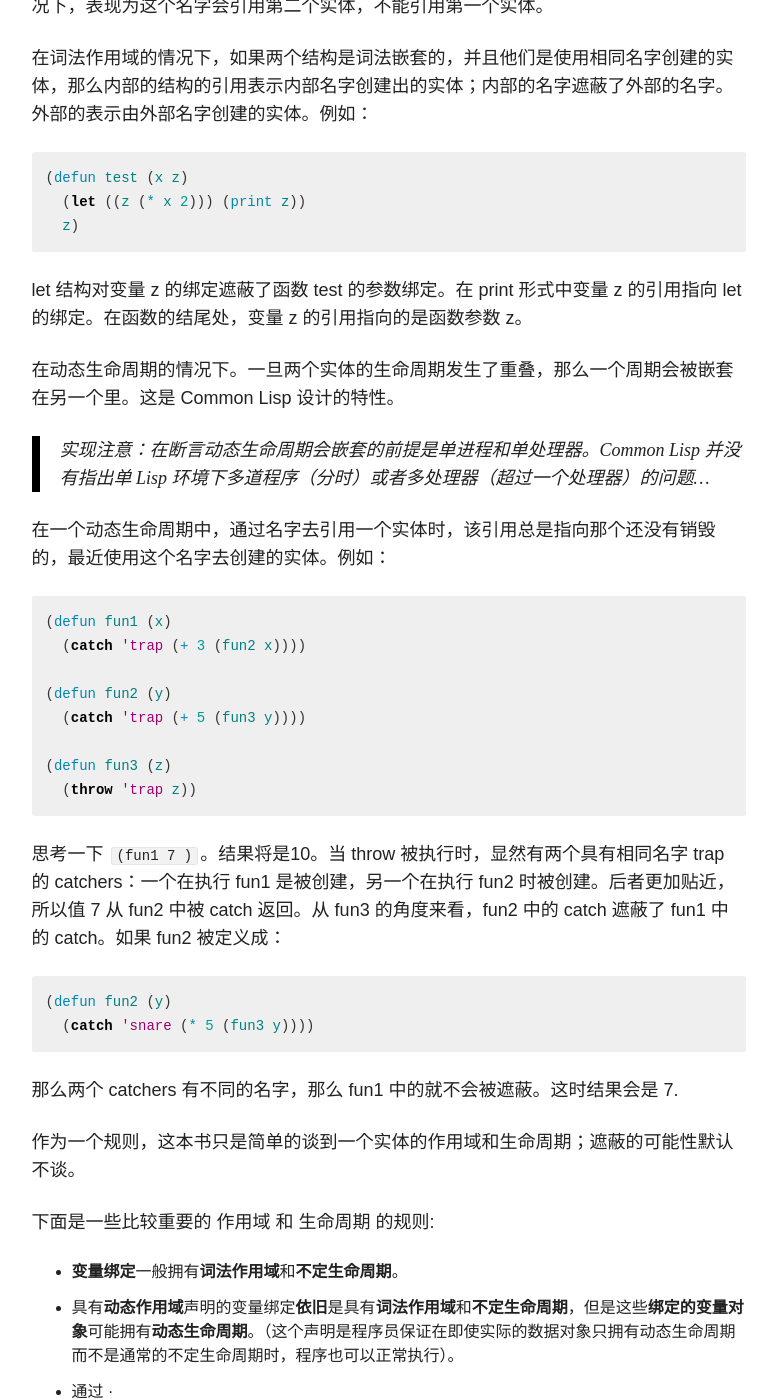
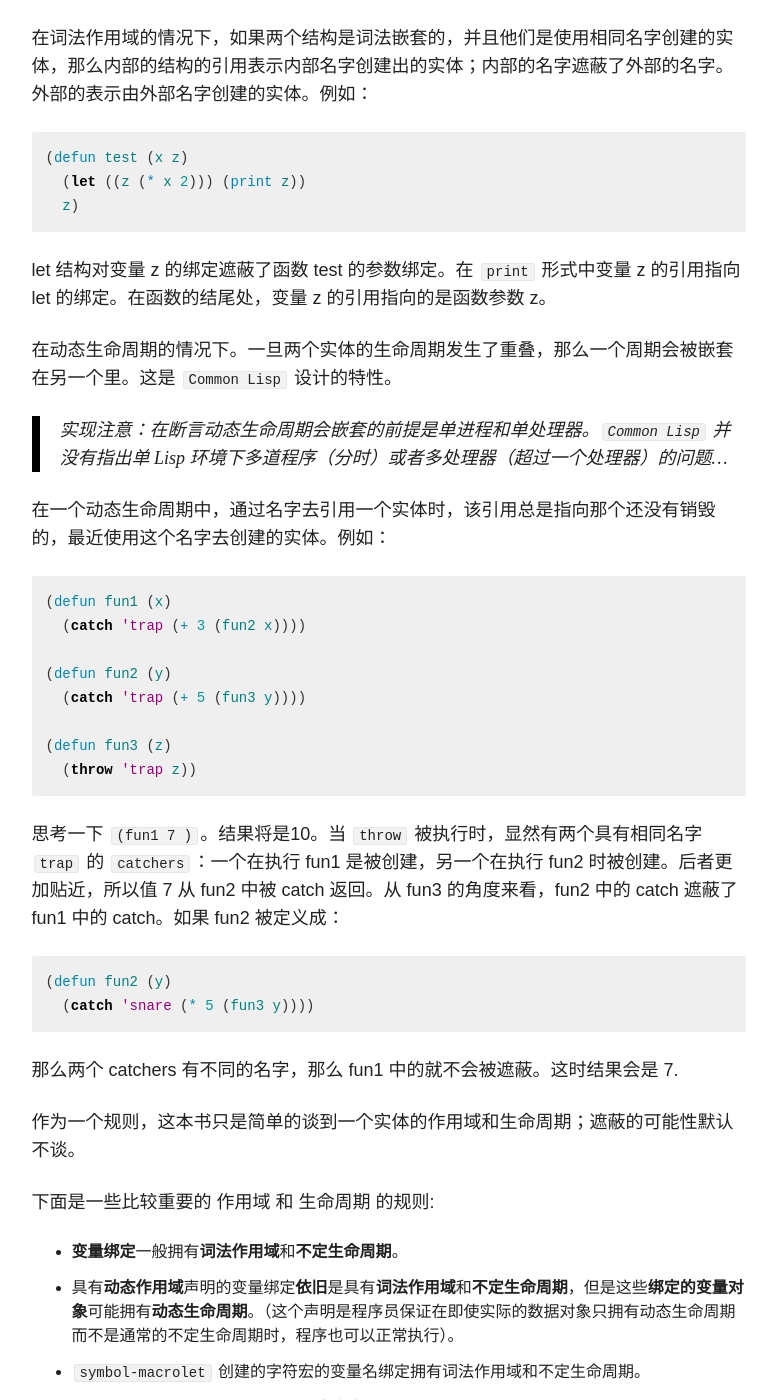
Before and after one commit to Habens/habens.github.io, a Jekyll site: the page built from _posts/blog/2016-04-20-common-lisp-scope-and-extent.markdown, in a window 1280 px wide and 1400 px high, scrolled down 2792 px. Shown: the whole window, without its empty margins (348-1125 px from the left). Built offline with Jekyll 4.4.1, drawn with Linux system fonts in a browser that asks for light colours; comment, search, counter and statistics services are not loaded; some of the changed text lies outside the part shown.

Commit message:
added source english version article link, and format content

````diff
--- a/_posts/blog/2016-04-20-common-lisp-scope-and-extent.markdown
+++ b/_posts/blog/2016-04-20-common-lisp-scope-and-extent.markdown
@@ -21,7 +22,7 @@
 (defun copy-cell (x) (cons (car x) (cdr x)))
 ```
 
-参数 x 的作用域是整个 defun 形式 (form) 内（body），在 defun 外，没有任何办法去引用 x。同样，参数 x （调用 copy-cell 的实参）的生命周期是从这个函数被调用到退出的时间。（一般情况下，参数的生命周期可能超过函数退出时间，但在这个简单的例子里面不会发生。）
+参数 x 的作用域是整个 `defun` 形式 (form) 内（body），在 `defun` 外，没有任何办法去引用 x。同样，参数 x （调用 copy-cell 的实参）的生命周期是从这个函数被调用到退出的时间。（一般情况下，参数的生命周期可能超过函数退出时间，但在这个简单的例子里面不会发生。）
 
 在 Common Lisp 中，在执行一些语言结构时会**创建**（established）一个可引用的实体，该实体的作用域和生命周期都是相对于该结构和该实体被创建的时间（在执行该结构的时间段内）来说的。这里有必要指出，这个**实体**不仅仅指 Common Lisp 的数据对象，比如 **symbols** 和 **conses**，而且包含 **变量绑定**（variable bindings）（一般变量和特殊变量都包括），**catchers**，和 **go 标签**。重要的是要区分清楚**实体**和**实体的名字**。就像下面这个函数定义
 
@@ -39,9 +40,9 @@
 * **不定作用域**。引用可以发生在任何程序的任何地方。
 
 * **动态生命周期**。引用可能发生在实体创建到销毁期间的任何时刻。作为一个规则, 实体在创建的结构运行完成后或者在其他地方被终结时被销毁。因此具有动态生命周期的实体遵循栈氏规则，把嵌套运行的那些创建结构并联起来。<br><br>
-例如：with-open-file 结构建立了与一个文件的联系，然后创建了一个流对象来表示这个关联。这个流对象拥有不定生命周期，但是与被打开文件的关联是动态生命周期的：当控制退出 with-open0file 结构，不论是否正常，这个流都会被自动关闭。
+例如：`with-open-file` 结构建立了与一个文件的联系，然后创建了一个流对象来表示这个关联。这个流对象拥有不定生命周期，但是与被打开文件的关联是动态生命周期的：当控制退出 with-open0file 结构，不论是否正常，这个流都会被自动关闭。
 
-* **不定生命周期**。只要有可能引用仍然存在实体就继续存在。（如果可以证明没有任何引用指向这个实体，Common Lisp 的具体实现可以任意的销毁一个实体。垃圾回收机制隐式地使用这样的证明。）<br><br>
+* **不定生命周期**。只要有可能引用仍然存在实体就继续存在。（如果可以证明没有任何引用指向这个实体，`Common Lisp` 的具体实现可以任意的销毁一个实体。垃圾回收机制隐式地使用这样的证明。）<br><br>
 例如：大多数 Common Lisp 的数据对象拥有不定生命周期。<br><br>
 例如：**词法作用域**函数的**参数绑定**具有**不定生命周期**。（相反的是，在 Algol 里，词法作用与函数参数的绑定具有动态生命周期）
 
@@ -74,11 +75,11 @@
   z)
 ```
 
-let 结构对变量 z 的绑定遮蔽了函数 test 的参数绑定。在 print 形式中变量 z 的引用指向 let 的绑定。在函数的结尾处，变量 z 的引用指向的是函数参数 z。
+let 结构对变量 z 的绑定遮蔽了函数 test 的参数绑定。在 `print` 形式中变量 z 的引用指向 let 的绑定。在函数的结尾处，变量 z 的引用指向的是函数参数 z。
 
-在动态生命周期的情况下。一旦两个实体的生命周期发生了重叠，那么一个周期会被嵌套在另一个里。这是 Common Lisp 设计的特性。
+在动态生命周期的情况下。一旦两个实体的生命周期发生了重叠，那么一个周期会被嵌套在另一个里。这是 `Common Lisp` 设计的特性。
 
-> 实现注意：在断言动态生命周期会嵌套的前提是单进程和单处理器。Common Lisp 并没有指出单 Lisp 环境下多道程序（分时）或者多处理器（超过一个处理器）的问题...
+> 实现注意：在断言动态生命周期会嵌套的前提是单进程和单处理器。`Common Lisp` 并没有指出单 Lisp 环境下多道程序（分时）或者多处理器（超过一个处理器）的问题...
 
 在一个动态生命周期中，通过名字去引用一个实体时，该引用总是指向那个还没有销毁的，最近使用这个名字去创建的实体。例如：
 
@@ -93,7 +94,7 @@
   (throw 'trap z))
 ```
 
-思考一下 `(fun1 7 )`。结果将是10。当 throw 被执行时，显然有两个具有相同名字 trap 的 catchers：一个在执行 fun1 是被创建，另一个在执行 fun2 时被创建。后者更加贴近，所以值 7 从 fun2 中被 catch 返回。从 fun3 的角度来看，fun2 中的 catch 遮蔽了 fun1 中的 catch。如果 fun2 被定义成：
+思考一下 `(fun1 7 )`。结果将是10。当 `throw` 被执行时，显然有两个具有相同名字 `trap` 的 `catchers`：一个在执行 fun1 是被创建，另一个在执行 fun2 时被创建。后者更加贴近，所以值 7 从 fun2 中被 catch 返回。从 fun3 的角度来看，fun2 中的 catch 遮蔽了 fun1 中的 catch。如果 fun2 被定义成：
 
 ```common_lisp
 (defun fun2 (y)
@@ -108,9 +109,8 @@
 
  * **变量绑定**一般拥有**词法作用域**和**不定生命周期**。
  * 具有**动态作用域**声明的变量绑定**依旧**是具有**词法作用域**和**不定生命周期**，但是这些**绑定的变量对象**可能拥有**动态生命周期**。（这个声明是程序员保证在即使实际的数据对象只拥有动态生命周期而不是通常的不定生命周期时，程序也可以正常执行）。
- * 通过 ·
- * `symbol-macrolet` 的 **字符变量绑定**拥有词法作用域和不定生命周期。
- * 声明为 `special` 的变量半丁具有**动态生命周期**（不定作用域和动态生命周期）
+ * `symbol-macrolet` 创建的字符宏的变量名绑定拥有词法作用域和不定生命周期。
+ * 声明为 `special` 的变量名具有**动态生命周期**（不定作用域和动态生命周期）
  * 创建的**函数名绑定**，例如，通过 `flet` 和 `labels` 创建的函数，具有词法作用域和不定生命周期。
  * 声明为**动态生命周期**的函数名绑定依然是**词法作用域**和**不定生命周期**，但是这个绑定下的**函数对象**可能会有**动态声明周期**。
  * `macrolet` 创建的**函数名绑定**拥有**词法作用域**和**不定生命周期**。
````
Also changed, not shown: other parts of _posts/blog/2016-04-20-common-lisp-scope-and-extent.markdown (+4 -3 lines).
